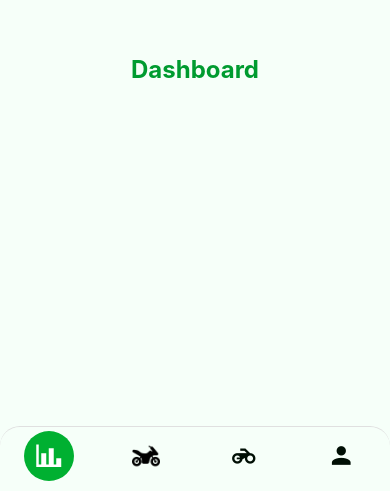
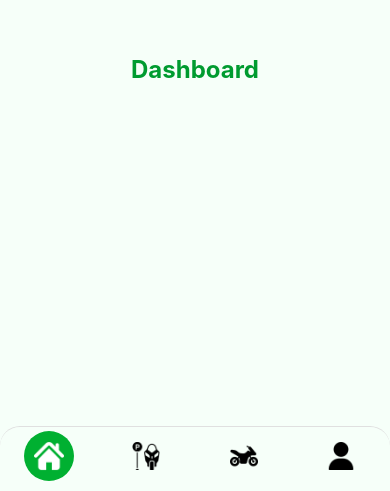
Before and after one commit to Laura-Cintra/challenge-mobile, a React Native app: screen / in a window 390 px wide. Shown: the part 353-844 px from the top of the page. Built offline with nearby package versions, Linux system fonts and the light colour scheme.

Commit message:
fix: menu icons

```diff
--- a/components/Menu.js
+++ b/components/Menu.js
@@ -1,16 +1,29 @@
-import { MaterialCommunityIcons } from '@expo/vector-icons';
 import { createBottomTabNavigator } from '@react-navigation/bottom-tabs';
-import { View, Image } from 'react-native';
 
 import Home from '../pages/Home';
 import MotoPark from '../pages/MotoPark';
 import NovaMoto from '../pages/NovaMoto';
 import Perfil from '../pages/Perfil';
 
-import motoPark from '../assets/icons/moto.png';
-import motoParkWhite from '../assets/icons/moto-white.png';
+import TabIcon from '../components/TabIcon';
+
+import home from '../assets/icons/home.png';
+import homeWhite from '../assets/icons/home-white.png';
+import motoPark from '../assets/icons/moto-park.png';
+import motoParkWhite from '../assets/icons/moto-park-white.png';
+import moto from '../assets/icons/moto.png';
+import motoWhite from '../assets/icons/moto-white.png';
+import perfil from '../assets/icons/user.png';
+import perfilWhite from '../assets/icons/user-white.png';
 
 const Tab = createBottomTabNavigator();
+
+const iconMap = {
+  Home: { icon: home, iconFocused: homeWhite },
+  MotoPark: { icon: motoPark, iconFocused: motoParkWhite },
+  NovaMoto: { icon: moto, iconFocused: motoWhite },
+  Perfil: { icon: perfil, iconFocused: perfilWhite },
+};
 
 export default function Menu() {
   return (
@@ -27,44 +40,13 @@ export default function Menu() {
           height: 65,
           position: 'absolute',
         },
-        tabBarIcon: ({ focused }) => {
-          const iconSize = focused ? 30 : 28;
-          const isMotoPark = route.name === 'MotoPark';
-
-          return (
-            <View
-              style={{
-                backgroundColor: focused ? '#00B031' : 'transparent',
-                padding: 10,
-                borderRadius: 50,
-                marginTop: 20,
-                marginBottom: '2%',
-              }}
-            >
-              {isMotoPark ? (
-                <Image
-                  source={focused ? motoParkWhite : motoPark}
-                  style={{
-                    width: iconSize,
-                    height: iconSize,
-                  }}
-                />
-              ) : (
-                <MaterialCommunityIcons
-                  name={
-                    route.name === 'Home'
-                      ? 'chart-bar'
-                      : route.name === 'NovaMoto'
-                      ? 'motorbike'
-                      : 'account'
-                  }
-                  size={iconSize}
-                  color={focused ? 'white' : '#000F05'}
-                />
-              )}
-            </View>
-          );
-        },
+        tabBarIcon: ({ focused }) => (
+          <TabIcon
+            focused={focused}
+            icon={iconMap[route.name].icon}
+            iconFocused={iconMap[route.name].iconFocused}
+          />
+        ),
       })}
     >
       <Tab.Screen name="Home" component={Home} />
--- /dev/null
+++ b/components/TabIcon.js
@@ -0,0 +1,26 @@
+import { View, Image } from 'react-native';
+
+export default function TabIcon({ focused, icon, iconFocused }) {
+  const iconSize = focused ? 30 : 28;
+
+  return (
+    <View
+      style={{
+        backgroundColor: focused ? '#00B031' : 'transparent',
+        padding: 10,
+        borderRadius: 50,
+        marginTop: 20,
+        marginBottom: '2%',
+      }}
+    >
+      <Image
+        source={focused ? iconFocused : icon}
+        style={{
+          width: iconSize,
+          height: iconSize,
+          resizeMode: 'contain',
+        }}
+      />
+    </View>
+  );
+}
```
Also changed, not shown: components/A.js (added, +76 -0 lines), assets/icons/moto-park-white.png, assets/icons/moto-park.png.
